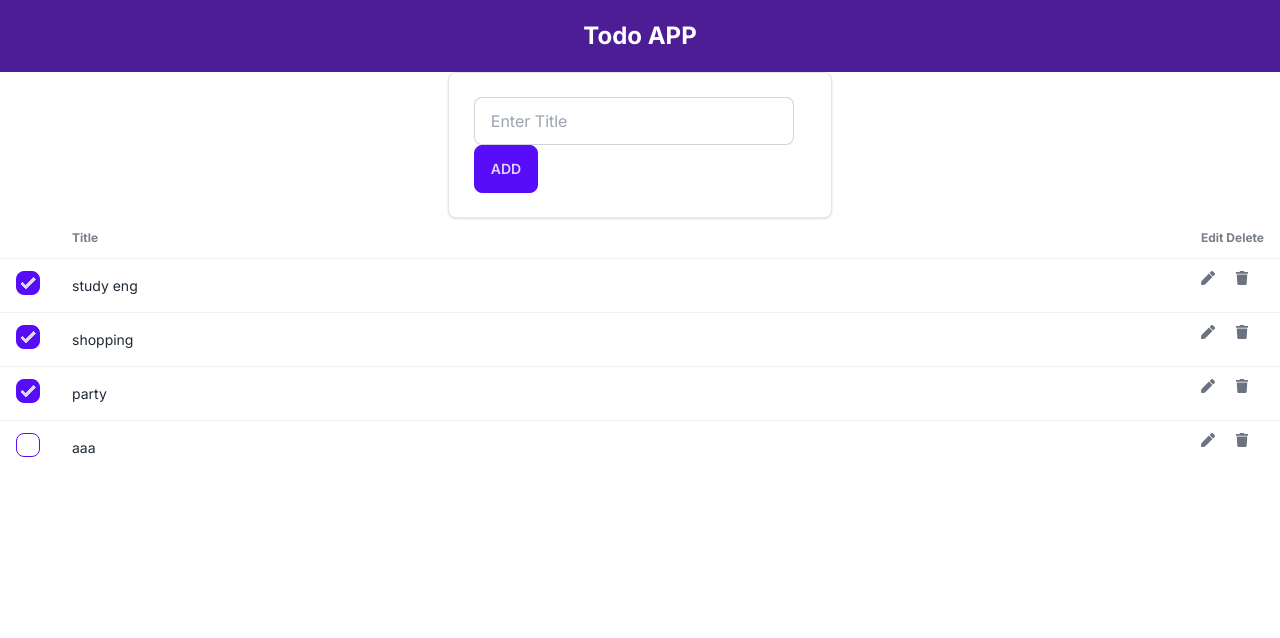
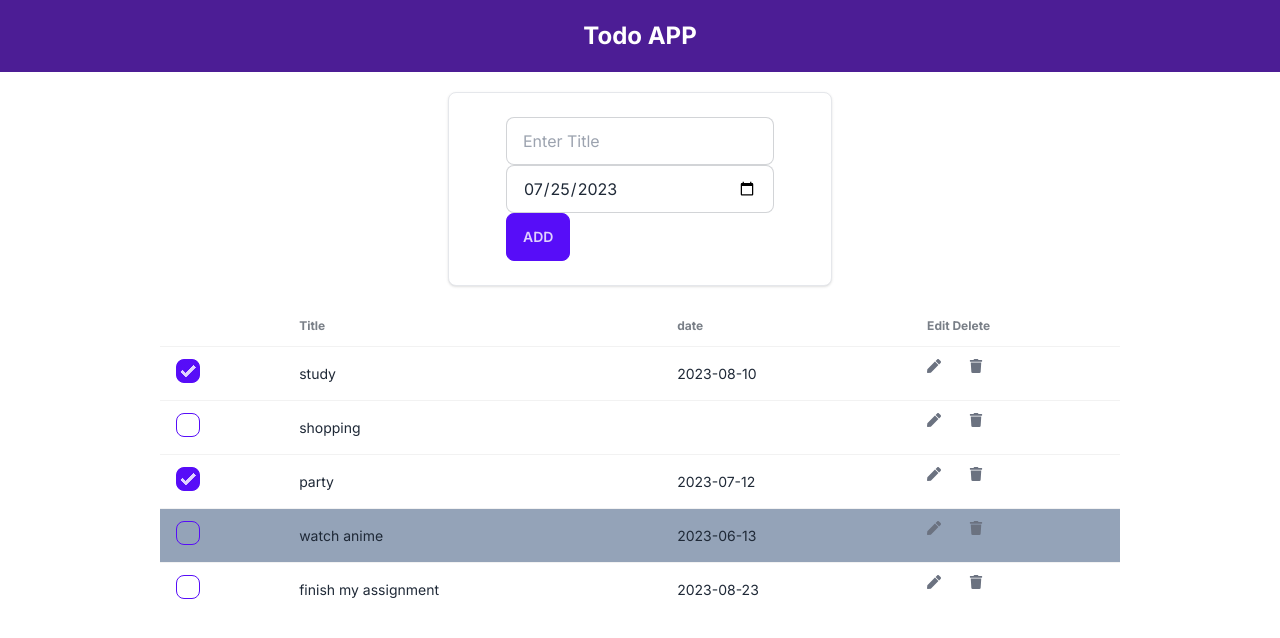
Before and after one commit to noaysk/Next-ToDoApp, a Next.js app: page / in a window 1280 px wide. Shown: the top 638 px of the page. Built offline with nearby package versions, Linux system fonts and the light colour scheme; data requests are answered from the project's data file.

Commit message:
fixed the date-checking function

```diff
--- a/data/todos.json
+++ b/data/todos.json
@@ -2,23 +2,32 @@
   "tasks": [
     {
       "id": "1",
-      "text": "study eng",
-      "isDone": true
+      "text": "study",
+      "isDone": true,
+      "date": "2023-08-10"
     },
     {
       "id": "2",
       "text": "shopping",
-      "isDone": true
+      "isDone": false
     },
     {
       "id": "3",
       "text": "party",
-      "isDone": true
+      "isDone": true,
+      "date": "2023-07-12"
     },
     {
-      "id": "8b73343b-6a27-4713-881f-e3df43da4852",
-      "text": "aaa",
-      "isDone": false
+      "id": "b871c3c2-51a8-450a-94ee-67324cb4c002",
+      "text": "watch anime",
+      "isDone": false,
+      "date": "2023-06-13"
+    },
+    {
+      "id": "6d39b7ef-97f5-4c4c-89f1-0eea20603c4f",
+      "text": "finish my assignment",
+      "isDone": false,
+      "date": "2023-08-23"
     }
   ]
 }
--- a/src/app/components/AddTask.tsx
+++ b/src/app/components/AddTask.tsx
@@ -3,14 +3,18 @@ import { FormEventHandler, useState } from "react";
 import { addTodo } from "../../../api";
 import { useRouter } from "next/navigation";
 import { v4 as uuidv4 } from "uuid";
+import moment from "moment";
+
 
 const AddTask = () => {
   const router = useRouter();
   const [newTaskValue, setNewTaskValue] = useState<string>("");
   const [checked, setChecked] = useState<boolean>(false);
+  const [newTaskDate, setNewTaskDate] = useState(moment().format('YYYY-MM-DD'));
+
 
   const handleSubmitNewTodo: FormEventHandler<HTMLElement> = async (e) => {
-    if (newTaskValue==''){
+    if (newTaskValue == "") {
       return;
     }
     e.preventDefault();
@@ -18,19 +22,41 @@ const AddTask = () => {
       id: uuidv4(), // ⇨ '9b1deb4d-3b7d-4bad-9bdd-2b0d7b3dcb6d'
       text: newTaskValue,
       isDone: checked,
+      date: newTaskDate,
     });
     setNewTaskValue("");
+    setNewTaskDate("");
     setChecked(false);
     router.refresh();
+
   };
   return (
     <div className="max-w-sm p-6 bg-white border border-gray-200 rounded-lg shadow dark:bg-gray-800 dark:border-gray-700 flex flex-col items-center my-0 mx-auto">
       <form onSubmit={handleSubmitNewTodo}>
+        <div>
           <input
             value={newTaskValue}
             onChange={(e) => setNewTaskValue(e.target.value)}
             type="text"
             placeholder="Enter Title"
+            className="input input-bordered w-full max-w-xs"
+          />
+        </div>
+        {/* <div className="py-3">
+          <input
+            // value={newTaskDate}
+            onChange={(e) => setNewTaskDate(e.target.value)}
+            type="date"
+            placeholder="Enter Title"
+            className="input input-bordered w-full max-w-xs"
+          />
+        </div> */}
+        <input
+        type="date"
+        value={newTaskDate}
+        onChange={(e) =>
+          setNewTaskDate(moment(new Date(e.target.value)).format("YYYY-MM-DD"))
+        }
         className="input input-bordered w-full max-w-xs"
       />
         <button type="submit" className="btn btn-primary">
--- a/src/app/components/Task.tsx
+++ b/src/app/components/Task.tsx
@@ -7,6 +7,8 @@ import { FormEventHandler, useState } from "react";
 import Modal from "./Modal";
 import { useRouter } from "next/navigation";
 import { deleteTodo, editTodo } from "../../../api";
+import moment from "moment";
+import { ok } from "assert";
 
 interface TaskProps {
   task: ITask;
@@ -17,13 +19,16 @@ const Task: React.FC<TaskProps> = ({ task }) => {
   const [openModalEdit, setOpenModalEdit] = useState<boolean>(false);
   const [openModalDeleted, setOpenModalDeleted] = useState<boolean>(false);
   const [taskToEdit, setTaskToEdit] = useState<string>(task.text);
+  const [taskToEditDate, setTaskToEditDate] = useState<string>(task.date);
   const [checked, setChecked] = useState<boolean>(task.isDone);
+  const [newTaskDate, setNewTaskDate] = useState(moment().format('YYYY-MM-DD'));
 
   const handleChange = (e: React.ChangeEvent<HTMLInputElement>) => {
     editTodo({
       id: task.id,
       text: task.text,
       isDone: e.target.checked,
+      date: task.date
     });
     setChecked(() => e.target.checked);
   };
@@ -34,6 +39,7 @@ const Task: React.FC<TaskProps> = ({ task }) => {
       id: task.id, // ⇨ '9b1deb4d-3b7d-4bad-9bdd-2b0d7b3dcb6d'
       text: taskToEdit,
       isDone: checked,
+      date: taskToEditDate
     });
     setOpenModalEdit(false);
     router.refresh();
@@ -46,7 +52,7 @@ const Task: React.FC<TaskProps> = ({ task }) => {
   };
 
   return (
-    <tr key={task.id}>
+    <tr key={task.id} className={taskToEditDate < newTaskDate && checked == false ? 'bg-slate-400' : 'bg-white'}>
       <th>
         <input
           id={task.id}
@@ -56,8 +62,9 @@ const Task: React.FC<TaskProps> = ({ task }) => {
           className="checkbox checkbox-primary"
         />
       </th>
-      <td className="w-full">{task.text}</td>
-      <td className="flex gap-5">
+      <td id="ok" className="">{task.text}</td>
+      <td>{task.date}</td>
+      <td className="flex gap-7 ">
         <FaPen
           onClick={() => setOpenModalEdit(true)}
           cursor="pointer"
@@ -73,6 +80,12 @@ const Task: React.FC<TaskProps> = ({ task }) => {
               placeholder="Type here"
               className="input input-bordered w-full"
             ></input>
+            <input
+            value={taskToEditDate}
+            onChange={(e) => setTaskToEditDate(e.target.value)}
+            type="date"
+            className="input input-bordered w-full"
+            />
             <button type="submit" className="btn">
               Submit
             </button>
--- a/src/app/components/TodoList.tsx
+++ b/src/app/components/TodoList.tsx
@@ -7,13 +7,13 @@ interface TodoListProps {
 
 const TodoList: React.FC<TodoListProps> = ({ tasks }) => {
   return (
-    <div className="overflow-x-auto">
+    <div className="overflow-x-auto py-5 px-40">
       <table className="table">
-        {/* head */}
         <thead>
           <tr>
             <th></th>
             <th>Title</th>
+            <th>date</th>
             <th>Edit Delete</th>
           </tr>
         </thead>
--- a/src/app/page.tsx
+++ b/src/app/page.tsx
@@ -7,7 +7,7 @@ export default async function Home() {
   console.log(tasks);
   return (
     <main>
-      <div className="text-center bg-violet-900 py-5 ">
+      <div className="text-center bg-violet-900 py-5 mb-5">
         <h1 className="text-white font-bold text-2xl">Todo APP</h1>
       </div>
       <AddTask />
--- a/types/tasks.ts
+++ b/types/tasks.ts
@@ -1,5 +1,6 @@
 export interface ITask {
     id: string,
     text: string,
-    isDone: boolean
+    isDone: boolean,
+    date: string
 }
```
Lines whose indentation alone changed are shown as unchanged.
